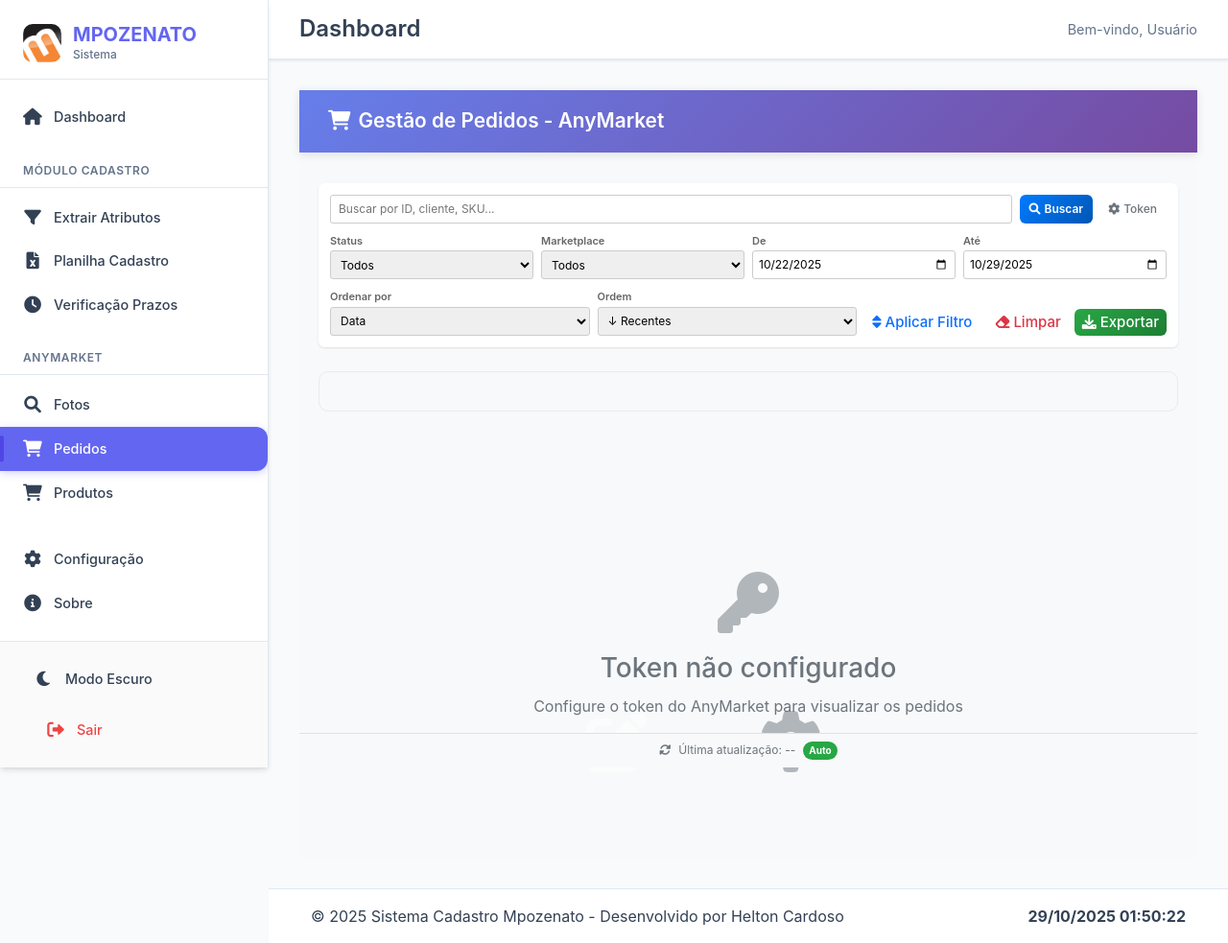
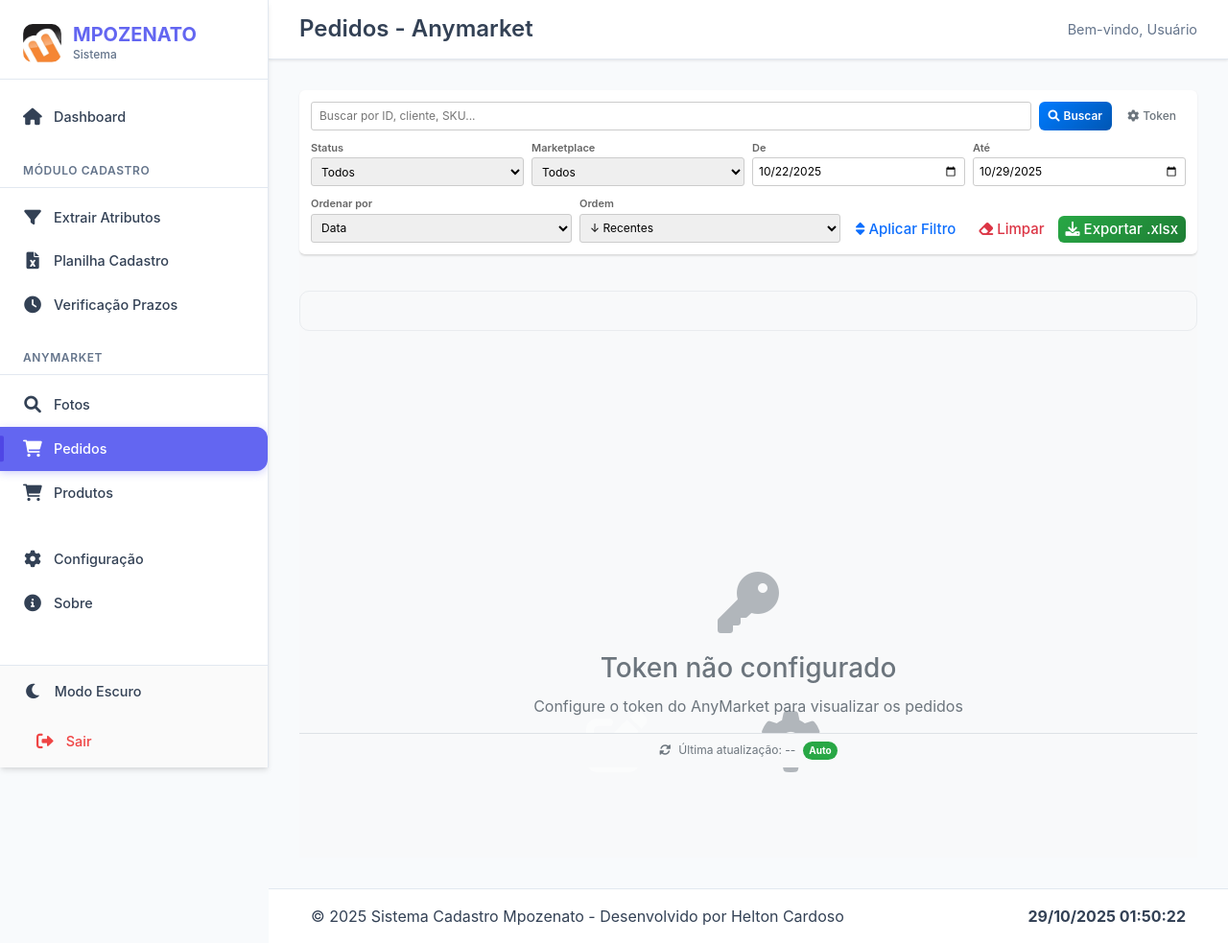
Before and after one commit to HeltonCardoso/Cadastro_Produtos_web, a Flask app: page /pedidos-anymarket in a window 1280 px wide. Shown: the whole page at 96% size. Run offline with Flask 3, Linux system fonts and the light colour scheme.

Commit message:
Atualizacao Css

```diff
--- a/app.py
+++ b/app.py
@@ -128,7 +128,11 @@ def home():
 @app.route('/pedidos-anymarket')  ####Esta rota apenas chama a função abaixo api_pedidos_anymarket
 def pedidos_anymarket():
     """Página principal de pedidos do AnyMarket"""
-    return render_template('pedidos_anymarket.html', active_page='pedidos', active_module='anymarket')
+    return render_template('pedidos_anymarket.html',
+                            active_page='pedidos',
+                            active_module='anymarket',
+                            page_title='Pedidos - Anymarket'
+                            )
 
 @app.route('/api/anymarket/pedidos')
 def api_pedidos_anymarket():
@@ -468,7 +472,8 @@ def configurar_tokens():
     return render_template(
         "config_tokens.html",
         active_page='configuracao',
-        config=config
+        config=config,
+        page_title='Configuração de Tokens'
         # ✅ REMOVA: anymarket_token=anymarket_token
     )
 
@@ -670,7 +675,8 @@ def consultar_anymarket():
         acao=acao,
         historico_processos=obter_historico_processos("anymarket"),
         processos_hoje=contar_processos_hoje("anymarket"),
-        stats=get_processing_stats("anymarket")
+        stats=get_processing_stats("anymarket"),
+        page_title='Consulta Fotos'
     )
 
 @app.route('/api/tokens/anymarket/obter', methods=['GET'])
@@ -894,7 +900,9 @@ def preencher_planilha():
                     abas=abas,
                     sheet_id_input=sheet_id,
                     aba_selecionada=None,
-                    aba_ativa="google"
+                    aba_ativa="google",
+                    page_title='Cadastro Produto'
+
                 )
 
             # ====================================
@@ -927,7 +935,8 @@ def preencher_planilha():
                     sheet_id_input=sheet_id,
                     aba_selecionada=aba_nome,
                     aba_ativa="google",
-                    preview_data=preview_data
+                    preview_data=preview_data,
+                    page_title='Cadastro Produto'
                 )
 
             # ====================================
@@ -1048,7 +1057,8 @@ def preencher_planilha():
         sheet_id_input=sheet_id_input,
         aba_selecionada=aba_selecionada,
         aba_ativa=aba_ativa,
-        preview_data=preview_data
+        preview_data=preview_data,
+        page_title='Cadastro Produto'
     )
 
 @app.route("/extrair-atributos", methods=["GET", "POST"])
@@ -1211,7 +1221,8 @@ def extrair_atributos():
         preview_data=preview_data,
         sheet_id_input=sheet_id_input,
         aba_selecionada=aba_selecionada,
-        aba_ativa=aba_ativa
+        aba_ativa=aba_ativa,
+        page_title='Extração de Atributos'
     )
 
 def obter_dados_aba(sheet_id, aba_nome, limite_linhas=None):
@@ -1383,7 +1394,8 @@ def mostrar_tela_comparacao():
         active_module='cadastro',
         historico_processos=obter_historico_processos("prazos"),
         processos_hoje=contar_processos_hoje("prazos"),
-        stats=get_processing_stats("prazos")  # Agora aceita o parâmetro
+        stats=get_processing_stats("prazos"),
+        page_title='Comparação de Prazos'  # Agora aceita o parâmetro
     )
 
 def contar_processos_hoje(modulo="cadastro"):
@@ -1468,7 +1480,8 @@ def configurar_google_sheets():
         abas=abas,
         mensagem=mensagem,
         tipo_mensagem=tipo_mensagem,
-        erro=erro
+        erro=erro,
+        page_title='Extração de Atributos'
     )
 
 @app.route("/validar-xml", methods=["GET", "POST"])
@@ -1491,6 +1504,7 @@ def validar_xml():
         historico_processos=obter_historico_processos("xml"),
         processos_hoje=contar_processos_hoje("xml"),
         stats=get_processing_stats("xml")
+
     )
 
 @app.route("/salvar-ordem-fotos", methods=["POST"])
@@ -1529,7 +1543,8 @@ def consultar_produto():
     return render_template(
         'consultar_produto.html',
         active_page='consultar_produto',
-        active_module='anymarket'
+        active_module='anymarket',
+        page_title='Produtos'
     )
 
 @app.route('/api/anymarket/exportar-excel')
--- a/static/css/base.css
+++ b/static/css/base.css
@@ -178,9 +178,11 @@ body {
 
 /* Footer do Sidebar */
 .sidebar-footer {
-  padding: 1rem 1.5rem;
+  padding: 0.3rem 0.8rem;
   border-top: 1px solid var(--border-color);
   background: rgba(0, 0, 0, 0.02);
+  font-size: 0.9rem; /* opcional: reduz fonte */
+  line-height: 1.1;  /* deixa tudo mais compacto */
 }
 
 .btn-dark-mode {
--- a/static/css/pedidos_anymarket.css
+++ b/static/css/pedidos_anymarket.css
@@ -23,19 +23,19 @@
 
 /* Conteúdo com Scroll - OCUPA RESTANTE DA TELA */
 .pedidos-content {
-    flex: 1;
-    overflow-y: auto;
-    padding: 20px;
-    background-color: #f8f9fa;
+  display: flex;
+  flex-direction: column;
+  height: 100%;
 }
 
 /* Cards e Controles */
 .controls-card {
-    background: white;
-    border-radius: 8px;
-    padding: 15px;
-    margin-bottom: 15px;
-    box-shadow: 0 1px 3px rgba(0,0,0,0.1);
+  flex-shrink: 0; /* impede que seja redimensionado */
+  background: #fff;
+  position: sticky;
+  top: 0;
+  z-index: 10;
+  border-bottom: 1px solid #ddd;
 }
 
 .quick-search {
--- a/templates/pedidos_anymarket.html
+++ b/templates/pedidos_anymarket.html
@@ -7,11 +7,11 @@
 
 {% block content %}
 <div class="pedidos-container">
-    <!-- Header -->
+    <!-- Header
     <div class="pedidos-header">
         <h1><i class="fas fa-shopping-cart me-2"></i>Gestão de Pedidos - AnyMarket</h1>
     </div>
-
+-->
     <!-- Conteúdo com scroll -->
     <div class="pedidos-content">
         <!-- Controles COMPACTOS -->
@@ -29,6 +29,7 @@
                     <button class="btn btn-outline-secondary" onclick="toggleTokenSection()">
                         <i class="fas fa-cog"></i> Token
                     </button>
+
                 </div>
             </div>
 
@@ -57,7 +58,7 @@
                         <option value="MAGAZINE_LUIZA">Magazine Luiza</option>
                         <option value="MADEIRA_MADEIRA">Madeira Madeira</option>
                         <option value="MOBLY">Mobly</option>
-                        <option value="LEROY_MERLIN">Leroy MerliN</option>
+                        <option value="LEROY_MERLIN">Leroy Merlin</option>
                         <option value="WEB_CONTINENTAL_V2">Web Contintental</option>
                     </select>
                 </div>
@@ -101,16 +102,15 @@
                         <i class="fas fa-eraser"></i> Limpar
                     </button>
                     <button class="btn btn-success compact-btn" onclick="exportarPedidos()">
-                        <i class="fas fa-download"></i> Exportar
+                        <i class="fas fa-download"></i> Exportar .xlsx
                     </button>
                 </div>
             </div>
         </div>
-
         <!-- Mensagens -->
         <!--<div id="loading" class="loading hidden"></div> -->
         <div id="errorMessage" class="alert alert-error hidden"></div>
-        <div id="stats" class="alert alert-info hidden"></div>
+       <!----> <div id="stats" class="alert alert-info hidden"></div>
 
         <!-- Tabela de Pedidos -->
         <div id="ordersContainer" class="orders-section hidden">
```
Also changed, not shown: other parts of static/css/pedidos_anymarket.css (+22 -12 lines), templates/consultar_produto.html (+1 -6 lines).
